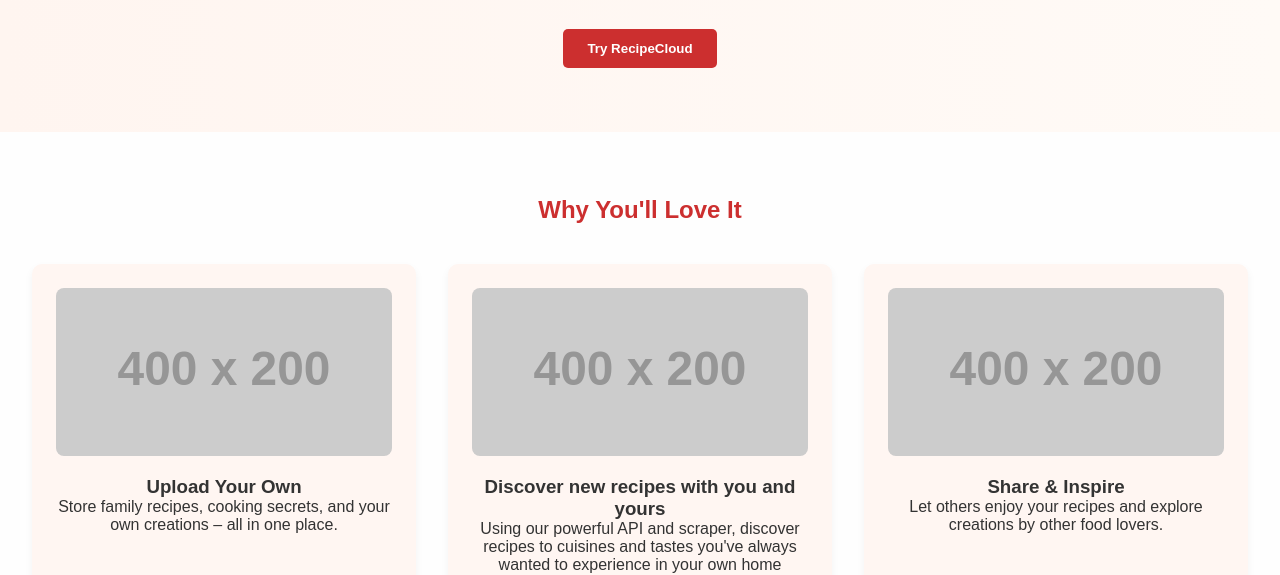
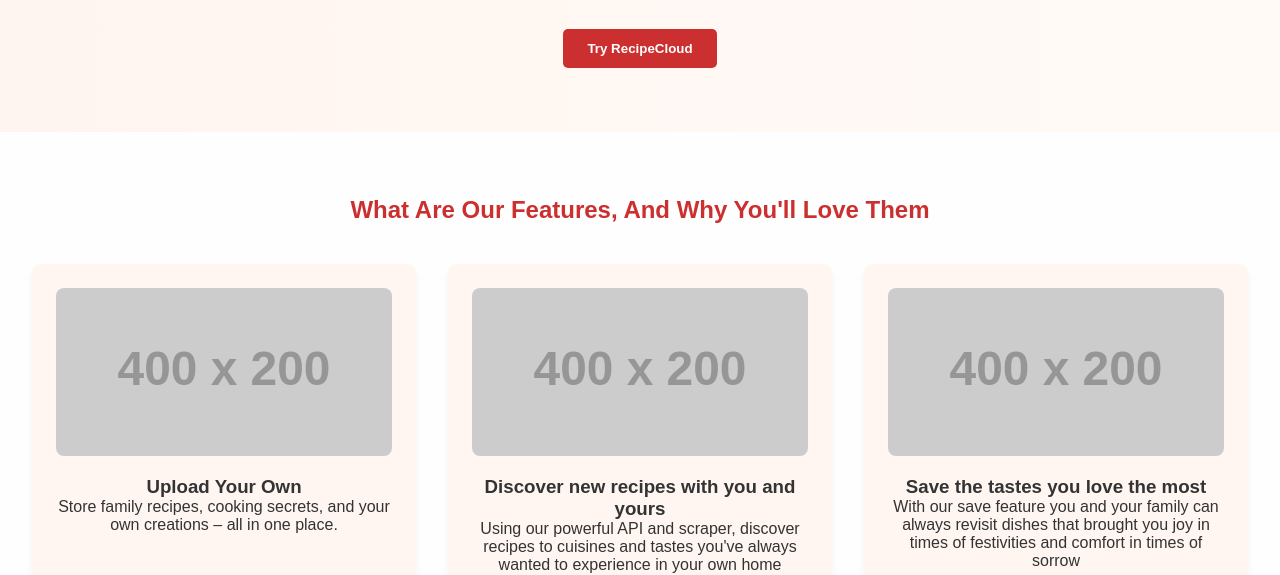
Before and after one commit to Tsh-l0/RecipeCloud, a website: page index.html in a window 1280 px wide. Shown: the part 228-803 px from the top of the page. Drawn offline with Linux system fonts and the light colour scheme; placeholder pictures from the web are drawn by us.

Commit message:
Features Header - Favourites

```diff
--- a/index.html
+++ b/index.html
@@ -144,7 +144,7 @@
 
   <!-- Features -->
   <section class="features" id="features">
-    <h2>Why You'll Love It</h2>
+    <h2>What Are Our Features, And Why You'll Love Them</h2>
     <div class="feature-grid">
       <div class="feature-card">
         <img src="https://via.placeholder.com/400x200" alt="Upload Recipes">
@@ -158,8 +158,8 @@
       </div>
       <div class="feature-card">
         <img src="https://via.placeholder.com/400x200" alt="Community Share">
-        <h3>Share & Inspire</h3>
-        <p>Let others enjoy your recipes and explore creations by other food lovers.</p>
+        <h3>Save the tastes you love the most</h3>
+        <p>With our save feature you and your family can always revisit dishes that brought you joy in times of festivities and comfort in times of sorrow</p>
       </div>
     </div>
   </section>
```
